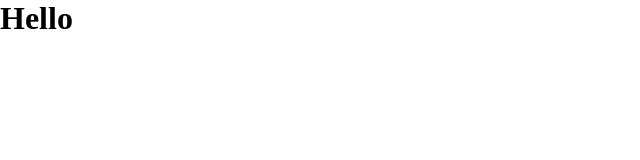
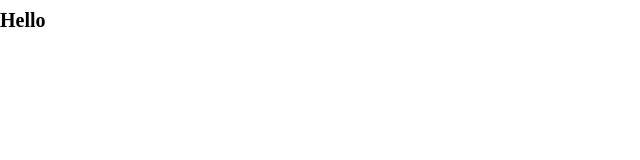
Before and after one commit to YoMrWhite/Twitter-Clone, a plain HTML site: page index.html in a window 1280 px wide. Shown: the full height of the page, 0-640 px from the left. Drawn offline with Linux system fonts and the light colour scheme.

Commit message:
Define the styles for the fonts.

```diff
--- a/css/style.css
+++ b/css/style.css
@@ -8,7 +8,31 @@
 
 :root {
     --color-primary: #1d9bf0;
+    --color-secondary: #536471;
     --color-white: #fff;
     --color-dark: #000;
     --color-white-secondary: #eff3f4;
 }
+
+html {
+    font-size: 62.5%;
+}
+
+body {
+    font-family: "Times New Roman", Times, serif;
+    line-height: 1.5;
+    background: var(--color-white);
+}
+
+h1 {
+    font-size: 2rem;
+    line-height: 2;
+}
+
+ul {
+    list-style: none;
+}
+
+a {
+    text-decoration: none;
+}
```
